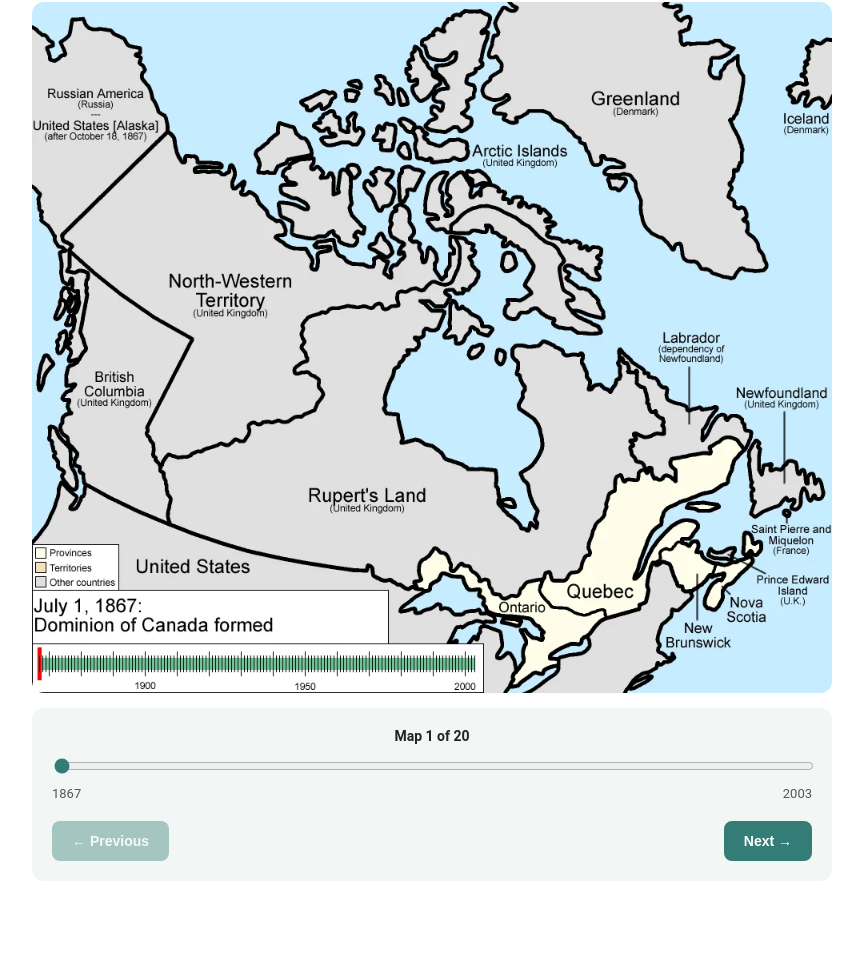
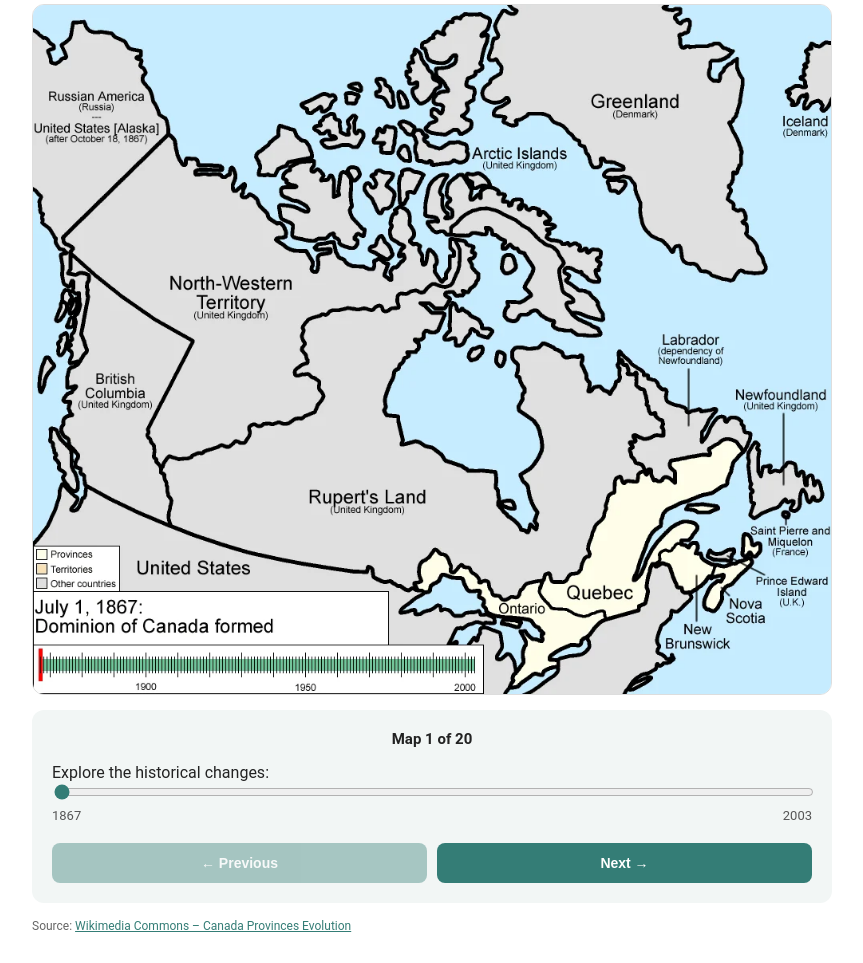
Before and after one commit to 43jakchr/AKA.interaktivt, a plain HTML site: page canada-timeline/index.html in a window 1280 px wide. Shown: the part 56-1019 px from the top of the page, without its empty margins (208-1071 px from the left). Before the commit the page ends 952 px from the top, so only its background shows below. Drawn offline with Linux system fonts and the light colour scheme.

Commit message:
Refactor index.html for Canada timeline
Updated HTML structure, styles, and functionality for the territorial evolution of Canada timeline.

```diff
--- a/canada-timeline/index.html
+++ b/canada-timeline/index.html
@@ -3,7 +3,7 @@
 <html lang="en">
 <head>
   <meta charset="UTF-8">
-  <meta name="viewport" content="width=device-width, initial-scale=1">
+  <meta name="viewport" content="width=device-width, initial-scale=1.0">
   <title>Territorial Evolution of Canada</title>
 
   <style>
@@ -12,11 +12,11 @@
     }
 
     body {
+      margin: 0;
+      padding: 16px;
       font-family: Roboto, Arial, sans-serif;
+      color: #222222;
       background: #ffffff;
-      color: #222;
-      margin: 0;
-      padding: 15px;
     }
 
     .container {
@@ -25,9 +25,10 @@
       margin: 0 auto;
     }
 
-    h2 {
+    h1 {
       font-size: 24px;
-      margin: 0 0 15px;
+      margin: 0 0 16px;
+      color: #212c60;
     }
 
     .map {
@@ -35,6 +36,7 @@
       height: auto;
       display: block;
       border-radius: 12px;
+      border: 1px solid #dddddd;
     }
 
     .controls {
@@ -44,7 +46,15 @@
       margin-top: 15px;
     }
 
+    .counter {
+      text-align: center;
+      font-size: 15px;
+      font-weight: 600;
+      margin-bottom: 15px;
+    }
+
     .timeline {
+      display: block;
       width: 100%;
       accent-color: #347d76;
       cursor: pointer;
@@ -53,7 +63,7 @@
     .labels {
       display: flex;
       justify-content: space-between;
-      color: #555;
+      color: #555555;
       font-size: 13px;
       margin-top: 8px;
     }
@@ -66,17 +76,18 @@
     }
 
     button {
+      flex: 1;
       background: #347d76;
-      color: white;
+      color: #ffffff;
       border: none;
       border-radius: 8px;
-      padding: 12px 20px;
+      padding: 12px 16px;
       cursor: pointer;
       font-size: 14px;
       font-weight: 600;
     }
 
-    button:hover {
+    button:hover:not(:disabled) {
       background: #27635d;
     }
 
@@ -85,20 +96,34 @@
       cursor: not-allowed;
     }
 
-    .counter {
-      text-align: center;
-      font-size: 14px;
-      margin-bottom: 12px;
-      font-weight: 600;
+    button:focus-visible,
+    input:focus-visible {
+      outline: 3px solid #f08920;
+      outline-offset: 3px;
+    }
+
+    .credit {
+      color: #666666;
+      font-size: 12px;
+      margin-top: 14px;
+      line-height: 1.5;
+    }
+
+    .credit a {
+      color: #347d76;
     }
 
     @media (max-width: 500px) {
-      .controls {
-        padding: 15px;
+      body {
+        padding: 10px;
       }
 
-      .buttons button {
-        flex: 1;
+      h1 {
+        font-size: 20px;
+      }
+
+      .controls {
+        padding: 14px;
       }
     }
   </style>
@@ -106,15 +131,17 @@
 
 <body>
 
-  <div class="container">
+  <main class="container">
 
-    <h2>Territorial Evolution of Canada</h2>
+    <h1>Territorial Evolution of Canada</h1>
 
     <img
       id="canadaMap"
       class="map"
       src="images/00.webp"
-      alt="Historical map showing the territorial evolution of Canada"
+      alt="Historical map of Canada in 1867"
+      width="1000"
+      height="864"
     >
 
     <div class="controls">
@@ -122,6 +149,10 @@
       <div class="counter" id="counter">
         Map 1 of 20
       </div>
+
+      <label for="timeline">
+        Explore the historical changes:
+      </label>
 
       <input
         type="range"
@@ -131,7 +162,6 @@
         max="19"
         step="1"
         value="0"
-        aria-label="Select a historical map"
       >
 
       <div class="labels">
@@ -140,18 +170,29 @@
       </div>
 
       <div class="buttons">
-        <button id="previous" onclick="changeFrame(-1)">
-          &#8592; Previous
+        <button type="button" id="previous">
+          &larr; Previous
         </button>
 
-        <button id="next" onclick="changeFrame(1)">
-          Next &#8594;
+        <button type="button" id="next">
+          Next &rarr;
         </button>
       </div>
 
     </div>
 
-  </div>
+    <p class="credit">
+      Source:
+      <a
+        href="https://commons.wikimedia.org/wiki/File:Canada_provinces_evolution_2.gif"
+        target="_blank"
+        rel="noopener noreferrer"
+      >
+        Wikimedia Commons – Canada Provinces Evolution
+      </a>
+    </p>
+
+  </main>
 
   <script>
     const timeline = document.getElementById("timeline");
@@ -164,7 +205,6 @@
 
     function updateMap() {
       const frame = Number(timeline.value);
-
       const fileName = String(frame).padStart(2, "0");
 
       map.src = "images/" + fileName + ".webp";
@@ -176,16 +216,21 @@
       next.disabled = frame === totalFrames - 1;
     }
 
-    function changeFrame(direction) {
-      const current = Number(timeline.value);
-
+    previous.addEventListener("click", function () {
       timeline.value = Math.max(
         0,
-        Math.min(totalFrames - 1, current + direction)
+        Number(timeline.value) - 1
       );
+      updateMap();
+    });
 
+    next.addEventListener("click", function () {
+      timeline.value = Math.min(
+        totalFrames - 1,
+        Number(timeline.value) + 1
+      );
       updateMap();
-    }
+    });
 
     timeline.addEventListener("input", updateMap);
 
```
